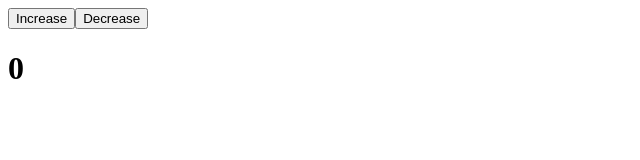
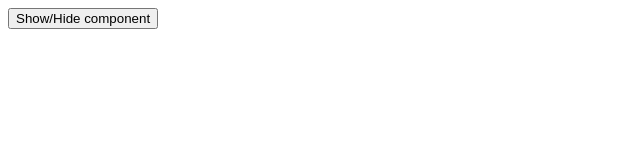
Before and after one commit to sanja-varekamp/ReactHooks, a React (Create React App) app: page / in a window 1280 px wide. Shown: the top 160 px of the page, without its empty margins (0-640 px from the left). Built offline with nearby package versions, Linux system fonts and the light colour scheme.

Commit message:
useEffect Section 3, Lesson 3. Lifecycle of useEffect() explained

```diff
--- a/src/App.js
+++ b/src/App.js
@@ -1,13 +1,16 @@
 import React, {useEffect, useState} from "react";
 
-
-function App() {
-const [count, setCount] = useState(0)
+function Counter() {
+    const [count, setCount] = useState(0)
     const handleIncrease = () => setCount(count + 1)
     const handleDecrease = () => setCount(count -1)
 
     useEffect(() => {
         console.log(`I'm inside the useEffect function. The current count is ${count}`)
+
+        return() => {
+            console.log(`I'm removing anything that was set up above. The last count was ${count}`)
+        }
     })
 
     return(
@@ -19,4 +22,17 @@ const [count, setCount] = useState(0)
     )
 }
 
+function App() {
+const [visible, setVisible] = useState(false);
+
+return(
+    <div>
+        <button onClick={() => setVisible(!visible)}>Show/Hide component</button>
+
+        {/*this is conditional logic which says: if visible is true, instantiate the Counter component*/}
+        {visible && <Counter />}
+    </div>
+)
+}
+
 export default App;
```
Also changed, not shown: Lessons/UseEffect.md (+5 -0 lines).
